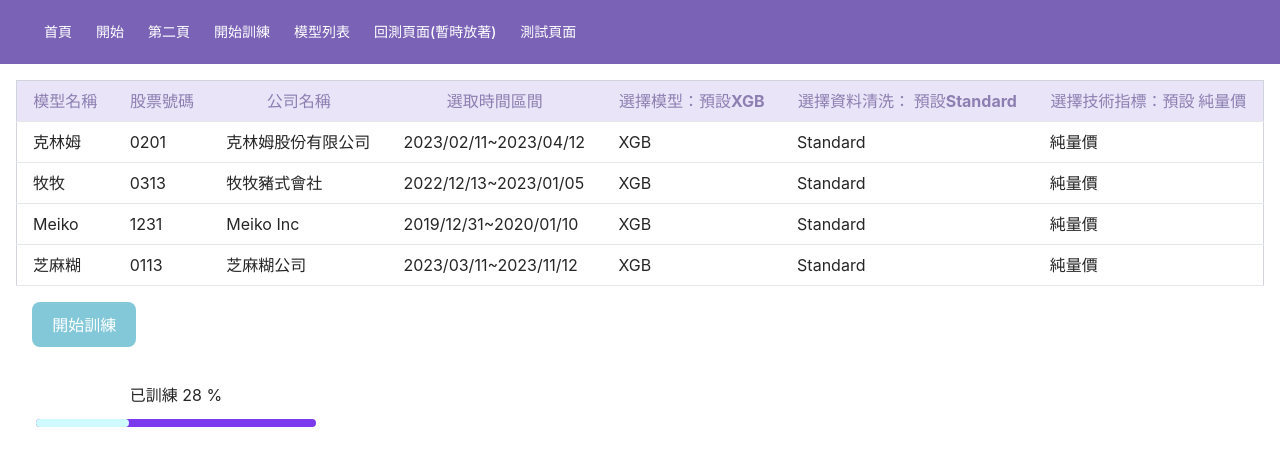
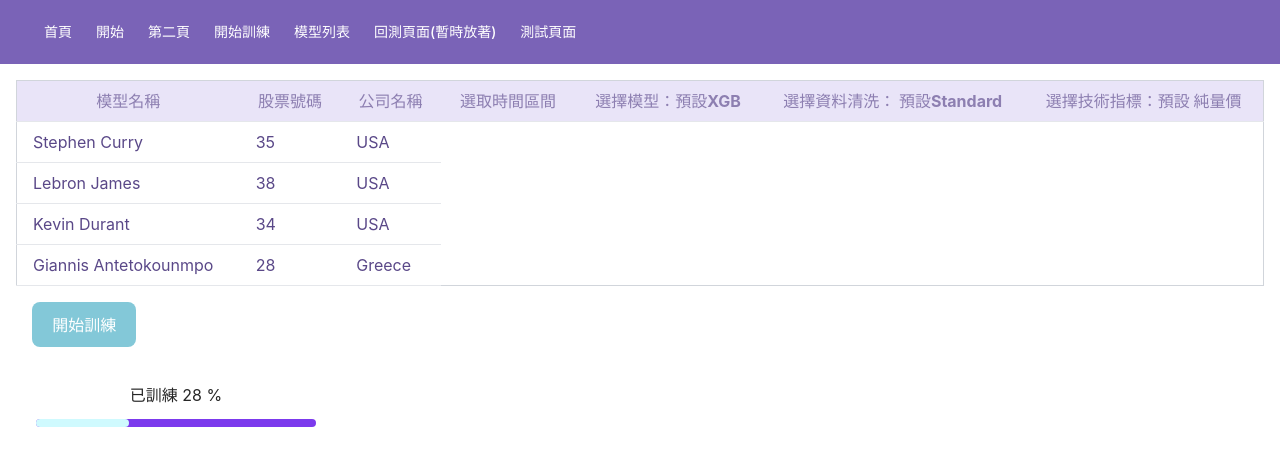
Before and after one commit to AgileStackWeb/StackWebFrontEnd, a Vue app: page /starttrain in a window 1280 px wide. Shown: the top 466 px of the page. Built offline with nearby package versions, Linux system fonts and the light colour scheme.

Commit message:
把所有設定的把所有設定的table寫好版面及預設值

```diff
--- a/src/pages/StartTrainPage.vue
+++ b/src/pages/StartTrainPage.vue
@@ -49,26 +49,14 @@
       </thead>
       <tbody>
         <tr v-for="item in items" :key="item" class="hover:bg-gray-100">
-          <td class="py-2 px-4 border-b text-neutral-800">
-            {{ item.modelName }}
+          <td class="py-2 px-4 border-b" style="color: #5A4888">
+            {{ item.player }}
           </td>
-          <td class="py-2 px-4 border-b text-neutral-800">
-            {{ item.stockNumber }}
+          <td class="py-2 px-4 border-b" style="color: #5A4888">
+            {{ item.age }}
           </td>
-          <td class="py-2 px-4 border-b text-neutral-800">
-            {{ item.companyName }}
-          </td>
-          <td class="py-2 px-4 border-b text-neutral-800">
-            {{ item.dateRange }}
-          </td>
-          <td class="py-2 px-4 border-b text-neutral-800">
-            {{ item.chooseModel }}
-          </td>
-          <td class="py-2 px-4 border-b text-neutral-800">
-            {{ item.dataCleaning }}
-          </td>
-          <td class="py-2 px-4 border-b text-neutral-800">
-            {{ item.technicalIndicators }}
+          <td class="py-2 px-4 border-b" style="color: #5A4888">
+            {{ item.country }}
           </td>
         </tr>
       </tbody>
@@ -88,40 +76,24 @@
 import { ref } from "vue";
 const items = ref([
   {
-    modelName: "克林姆",
-    stockNumber: "0201",
-    companyName: "克林姆股份有限公司",
-    dateRange: "2023/02/11~2023/04/12",
-    chooseModel: "XGB",
-    dataCleaning: "Standard",
-    technicalIndicators: "純量價",
+    player: "Stephen Curry",
+    age: 35,
+    country: "USA",
   },
   {
-    modelName: "牧牧",
-    stockNumber: "0313",
-    companyName: "牧牧豬式會社",
-    dateRange: "2022/12/13~2023/01/05",
-    chooseModel: "XGB",
-    dataCleaning: "Standard",
-    technicalIndicators: "純量價",
+    player: "Lebron James",
+    age: 38,
+    country: "USA",
   },
   {
-    modelName: "Meiko",
-    stockNumber: "1231",
-    companyName: "Meiko Inc",
-    dateRange: "2019/12/31~2020/01/10",
-    chooseModel: "XGB",
-    dataCleaning: "Standard",
-    technicalIndicators: "純量價",
+    player: "Kevin Durant",
+    age: 34,
+    country: "USA",
   },
   {
-    modelName: "芝麻糊",
-    stockNumber: "0113",
-    companyName: "芝麻糊公司",
-    dateRange: "2023/03/11~2023/11/12",
-    chooseModel: "XGB",
-    dataCleaning: "Standard",
-    technicalIndicators: "純量價",
+    player: "Giannis Antetokounmpo",
+    age: 28,
+    country: "Greece",
   },
 ]);
 </script>
```
